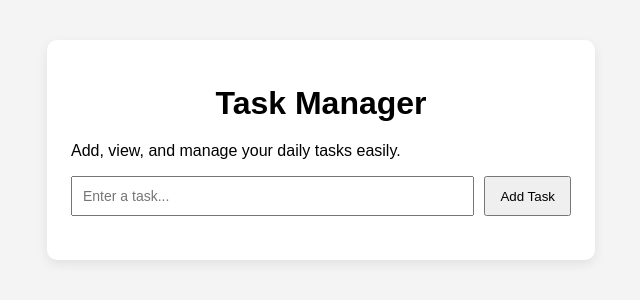
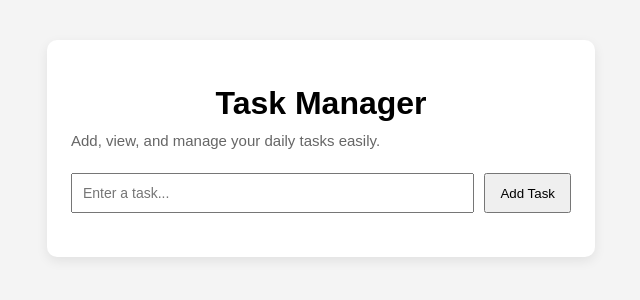
Before and after one commit to chackochan-tech/Test, a plain HTML site: page Frontend/index.html in a window 1280 px wide. Shown: the whole page, without its empty margins (319-959 px from the left). Drawn offline with Linux system fonts and the light colour scheme; no server answers.

Commit message:
Update style.css

```diff
--- a/Frontend/style.css
+++ b/Frontend/style.css
@@ -12,6 +12,13 @@ body {
   padding: 24px;
   border-radius: 10px;
   box-shadow: 0 4px 12px rgba(0, 0, 0, 0.08);
+}
+
+.subtitle {
+  margin-top: -10px;
+  margin-bottom: 24px;
+  color: #666;
+  font-size: 15px;
 }
 
 h1 {
```
